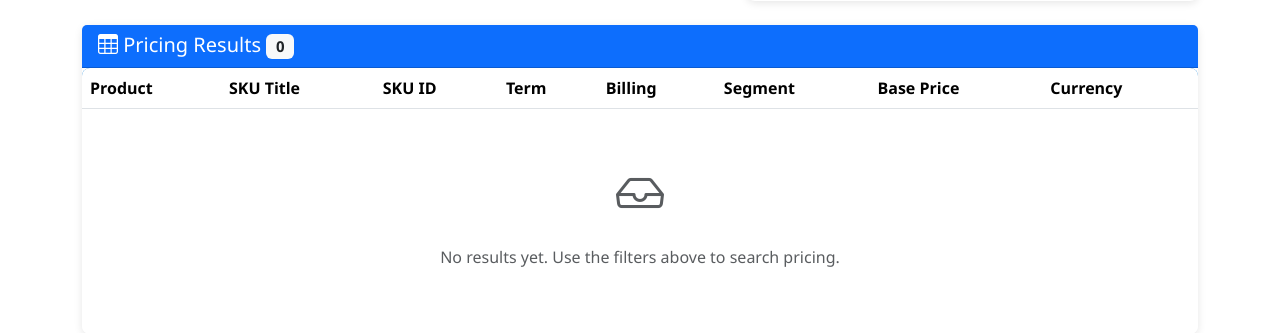
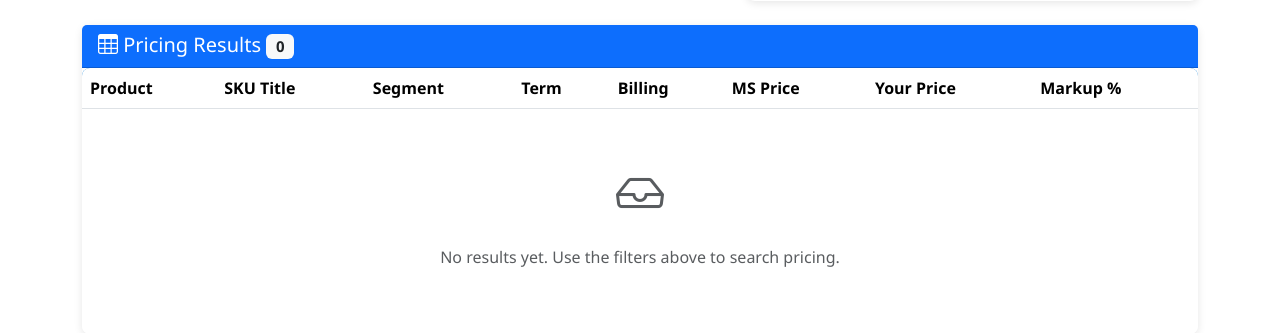
Before and after one commit to Rytual/MSPPricingTool, a Flask app: page / in a window 1280 px wide. Shown: the part 830-1163 px from the top of the page. Run offline with Flask 3, Linux system fonts and the light colour scheme; data that the repository does not hold is empty; some libraries are stand-ins or nearby versions.

Commit message:
Complete pricing display overhaul - show Microsoft vs Your pricing
Major improvements for practical business use:

CSV IMPORT FIX:
- Removed problematic date filtering (all 4,370 rows have 9999 end dates)
- All pricing records now import successfully
- No more zero-row imports

PRICING DISPLAY:
Table now shows what matters:
- Product Title and SKU Title
- Segment (Commercial/Education/Government/Charity)
- Term and Billing Plan
- MS Price (what Microsoft charges)
- Your Price (ERP Price from CSV)
- Markup % (color-coded: green=good, yellow=low, red=very low)

Removed clutter:
- SKU IDs, Product IDs
- Problematic dates
- Publisher (always Microsoft)

LARGE PRICE DISPLAY:
- Shows MS Cost, Your Markup %, and Profit per license
- Displays your standard ERP price and markup from CSV
- Margin slider adjusts quote price
- Clear breakdown of costs and profit

QUOTE GENERATION:
- Microsoft Cost (base)
- Your Markup % (adjustable)
- Quote Price (calculated)
- Profit per License
- Shows standard ERP price for reference
- Quantity multipliers with monthly/annual totals
- Professional formatting for easy editing

Perfect for quick pricing lookups - manager can instantly see costs,
margins, and adjust quotes on the fly.

All 4,370 pricing records successfully tested and imported.

```diff
--- a/app.py
+++ b/app.py
@@ -191,22 +191,28 @@ def query_prices():
         # Convert to list of dicts
         results = []
         for row in rows:
+            unit_price = float(row['UnitPrice']) if row['UnitPrice'] else 0
+            erp_price = float(row['ERPPrice']) if row['ERPPrice'] else 0
+
+            # Calculate markup percentage: ((ERP - MS) / MS) * 100
+            markup_percent = 0
+            if unit_price > 0:
+                markup_percent = ((erp_price - unit_price) / unit_price) * 100
+
             results.append({
                 'id': row['id'],
                 'ProductTitle': row['ProductTitle'],
-                'ProductId': row['ProductId'],
-                'SkuId': row['SkuId'],
                 'SkuTitle': row['SkuTitle'],
-                'SkuDescription': row['SkuDescription'],
                 'TermDuration': row['TermDuration'],
                 'TermDurationHuman': term_duration_to_human(row['TermDuration']),
                 'BillingPlan': row['BillingPlan'],
-                'UnitPrice': row['UnitPrice'],
-                'ERPPrice': row['ERPPrice'],
+                'UnitPrice': unit_price,
+                'ERPPrice': erp_price,
+                'MarkupPercent': round(markup_percent, 1),
+                'ProfitPerLicense': round(erp_price - unit_price, 2),
                 'Currency': row['Currency'],
                 'Segment': row['Segment'],
-                'EffectiveStartDate': row['EffectiveStartDate'],
-                'Market': row['Market'],
+                'SkuDescription': row['SkuDescription'],
                 'Publisher': row['Publisher']
             })
 
@@ -235,8 +241,20 @@ def get_price_detail(price_id):
         if not row:
             return jsonify({'error': 'Price not found'}), 404
 
+        unit_price = float(row['UnitPrice']) if row['UnitPrice'] else 0
+        erp_price = float(row['ERPPrice']) if row['ERPPrice'] else 0
+
+        # Calculate markup percentage
+        markup_percent = 0
+        if unit_price > 0:
+            markup_percent = ((erp_price - unit_price) / unit_price) * 100
+
         price_detail = dict(row)
         price_detail['TermDurationHuman'] = term_duration_to_human(row['TermDuration'])
+        price_detail['UnitPrice'] = unit_price
+        price_detail['ERPPrice'] = erp_price
+        price_detail['MarkupPercent'] = round(markup_percent, 1)
+        price_detail['ProfitPerLicense'] = round(erp_price - unit_price, 2)
 
         conn.close()
 
@@ -265,11 +283,21 @@ def generate_draft():
         if not row:
             return jsonify({'error': 'Price not found'}), 404
 
-        # Calculate final price with margin
-        base_price = float(row['UnitPrice'])
-        margin_multiplier = 1 + (margin / 100)
-        final_price = base_price * margin_multiplier
-        total_est = final_price * quantity
+        # Calculate prices
+        ms_price = float(row['UnitPrice'])  # What Microsoft charges us
+        erp_price = float(row['ERPPrice']) if row['ERPPrice'] else 0  # Our standard price
+
+        # Calculate standard markup
+        standard_markup = 0
+        if ms_price > 0:
+            standard_markup = ((erp_price - ms_price) / ms_price) * 100
+
+        # Apply margin adjustment from slider
+        final_price = ms_price * (1 + margin / 100)
+        profit_per_license = final_price - ms_price
+        total_cost = ms_price * quantity
+        total_price = final_price * quantity
+        total_profit = total_price - total_cost
 
         # Generate draft text
         draft_text = f"""
@@ -283,27 +311,31 @@ PRODUCT INFORMATION
 -------------------
 Product:        {row['ProductTitle']}
 SKU:            {row['SkuTitle']}
-SKU ID:         {row['SkuId']}
-Publisher:      {row['Publisher']}
+Segment:        {row['Segment']}
 
-PRICING DETAILS
----------------
+PRICING BREAKDOWN (per user/month)
+-----------------------------------
+Microsoft Cost:     ${ms_price:.2f}
+Your Markup:        {margin}%
+Quote Price:        ${final_price:.2f}
+Profit/License:     ${profit_per_license:.2f}
+
+Standard Price:     ${erp_price:.2f} (Standard Markup: {standard_markup:.1f}%)
+
+CONTRACT DETAILS
+----------------
 Term:           {term_duration_to_human(row['TermDuration'])}
 Billing:        {row['BillingPlan']}
-Segment:        {row['Segment']}
 Currency:       {row['Currency']}
 
-Base Price:     ${base_price:.2f} /user/month
-Margin:         {margin}%
-Final Price:    ${final_price:.2f} /user/month
+QUANTITY & TOTALS
+-----------------
+Quantity:       {quantity} licenses
+Monthly Cost:   ${total_cost:.2f}
+Monthly Quote:  ${total_price:.2f}
+Monthly Profit: ${total_profit:.2f}
 
-Quantity:       {quantity} [Edit as needed]
-Total Est:      ${total_est:.2f} /month
-
-EFFECTIVE DATES
----------------
-From:           {row['EffectiveStartDate']}
-To:             {row['EffectiveEndDate']}
+Annual Total:   ${total_price * 12:.2f} (if monthly billing)
 
 DESCRIPTION
 -----------
@@ -312,8 +344,7 @@ DESCRIPTION
 NOTES
 -----
 - Pricing is based on Microsoft NCE License-Based pricing
-- Final pricing subject to Microsoft's terms and conditions
-- Quantity and margin can be adjusted as needed
+- Adjust quantity and margin as needed for final quote
 - Contact eMazzanti Technologies for final quote approval
 
 ========================================
--- a/templates/query.html
+++ b/templates/query.html
@@ -421,12 +421,12 @@
                             <tr>
                                 <th>Product</th>
                                 <th>SKU Title</th>
-                                <th>SKU ID</th>
+                                <th>Segment</th>
                                 <th>Term</th>
                                 <th>Billing</th>
-                                <th>Segment</th>
-                                <th>Base Price</th>
-                                <th>Currency</th>
+                                <th>MS Price</th>
+                                <th>Your Price</th>
+                                <th>Markup %</th>
                             </tr>
                         </thead>
                         <tbody id="resultsBody">
@@ -581,15 +581,21 @@
             results.forEach(result => {
                 const row = document.createElement('tr');
                 row.dataset.id = result.id;
+
+                // Color code markup: green for good profit, yellow for low
+                let markupColor = 'success';
+                if (result.MarkupPercent < 15) markupColor = 'warning';
+                if (result.MarkupPercent < 5) markupColor = 'danger';
+
                 row.innerHTML = `
                     <td>${result.ProductTitle}</td>
                     <td>${result.SkuTitle}</td>
-                    <td><small>${result.SkuId}</small></td>
+                    <td><span class="badge bg-info">${result.Segment}</span></td>
                     <td>${result.TermDurationHuman}</td>
                     <td>${result.BillingPlan}</td>
-                    <td><span class="badge bg-info">${result.Segment}</span></td>
                     <td><strong>$${parseFloat(result.UnitPrice).toFixed(2)}</strong></td>
-                    <td>${result.Currency}</td>
+                    <td><strong class="text-success">$${parseFloat(result.ERPPrice).toFixed(2)}</strong></td>
+                    <td><span class="badge bg-${markupColor}">${result.MarkupPercent}%</span></td>
                 `;
 
                 row.addEventListener('click', () => selectPrice(result, row));
@@ -621,22 +627,27 @@
 
         function updatePriceDisplay(price) {
             const margin = parseInt(document.getElementById('marginSlider').value);
-            const basePrice = parseFloat(price.UnitPrice);
-            const finalPrice = basePrice * (1 + margin / 100);
+            const msPrice = parseFloat(price.UnitPrice);
+            const erpPrice = parseFloat(price.ERPPrice);
+            const standardMarkup = parseFloat(price.MarkupPercent);
+            const finalPrice = msPrice * (1 + margin / 100);
+            const profit = finalPrice - msPrice;
 
             const display = document.getElementById('priceDisplay');
             display.classList.add('pulse');
             setTimeout(() => display.classList.remove('pulse'), 500);
 
+            // Show the quote price (with margin adjustment)
             document.getElementById('priceAmount').textContent = `$${finalPrice.toFixed(2)}`;
             document.getElementById('priceDetails').innerHTML = `
-                <div>Base: $${basePrice.toFixed(2)} | Margin: ${margin}%</div>
-                <div class="mt-1"><small>${price.SkuTitle}</small></div>
+                <div><strong>MS Cost:</strong> $${msPrice.toFixed(2)} | <strong>Your Markup:</strong> ${margin}% | <strong>Profit:</strong> $${profit.toFixed(2)}</div>
+                <div class="mt-2"><small><strong>Standard Price:</strong> $${erpPrice.toFixed(2)} (${standardMarkup}% markup)</small></div>
+                <div class="mt-2"><small>${price.SkuTitle}</small></div>
                 <div><small>${price.TermDurationHuman} | ${price.BillingPlan}</small></div>
             `;
 
             const label = document.querySelector('.price-label');
-            label.textContent = 'Final Price /user/month';
+            label.textContent = 'Quote Price /user/month';
         }
 
         // Margin slider
```
Also changed, not shown: update_db.py (+8 -22 lines).
